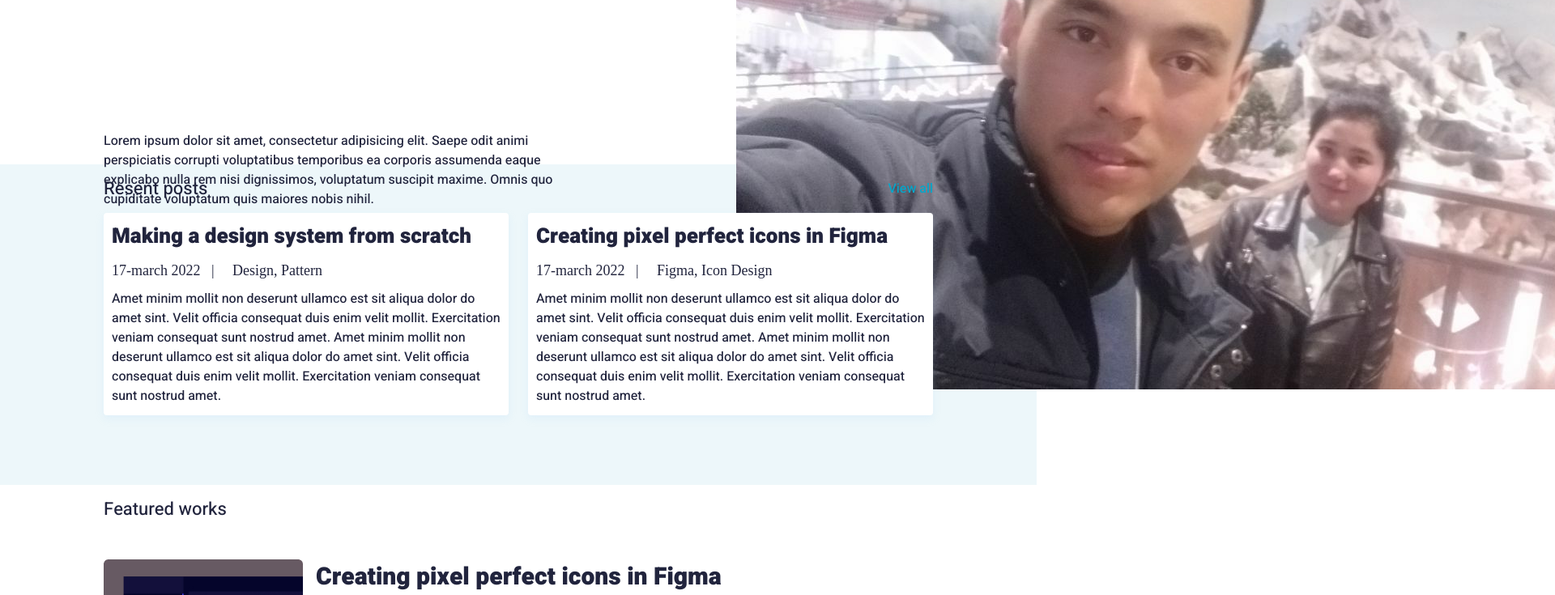
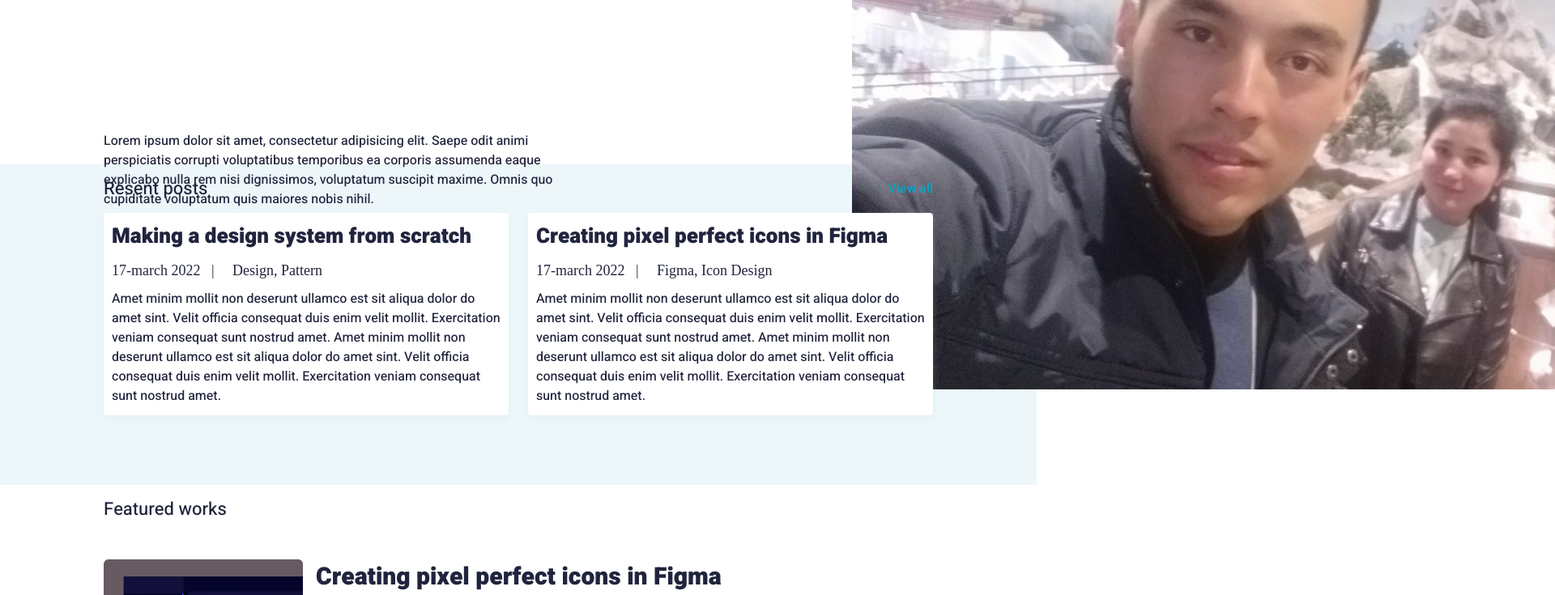
Before and after one commit to fnazarov97/resume, a plain HTML site: page index.html in a window 1280 px wide. Shown: the part 392-1127 px from the top of the page at 81% size, 1920 px wide, since content can reach past the window. Drawn offline with Linux system fonts and the light colour scheme; a web font is replaced by a local one.

Commit message:
Update style.css

```diff
--- a/style.css
+++ b/style.css
@@ -72,7 +72,7 @@ header .about button:hover{
 	background-color: #fd0;
 }
 header .img{
-	width:243px;
+	width:100px;
 	hight:auto;
 }
 header .about .text{
```
